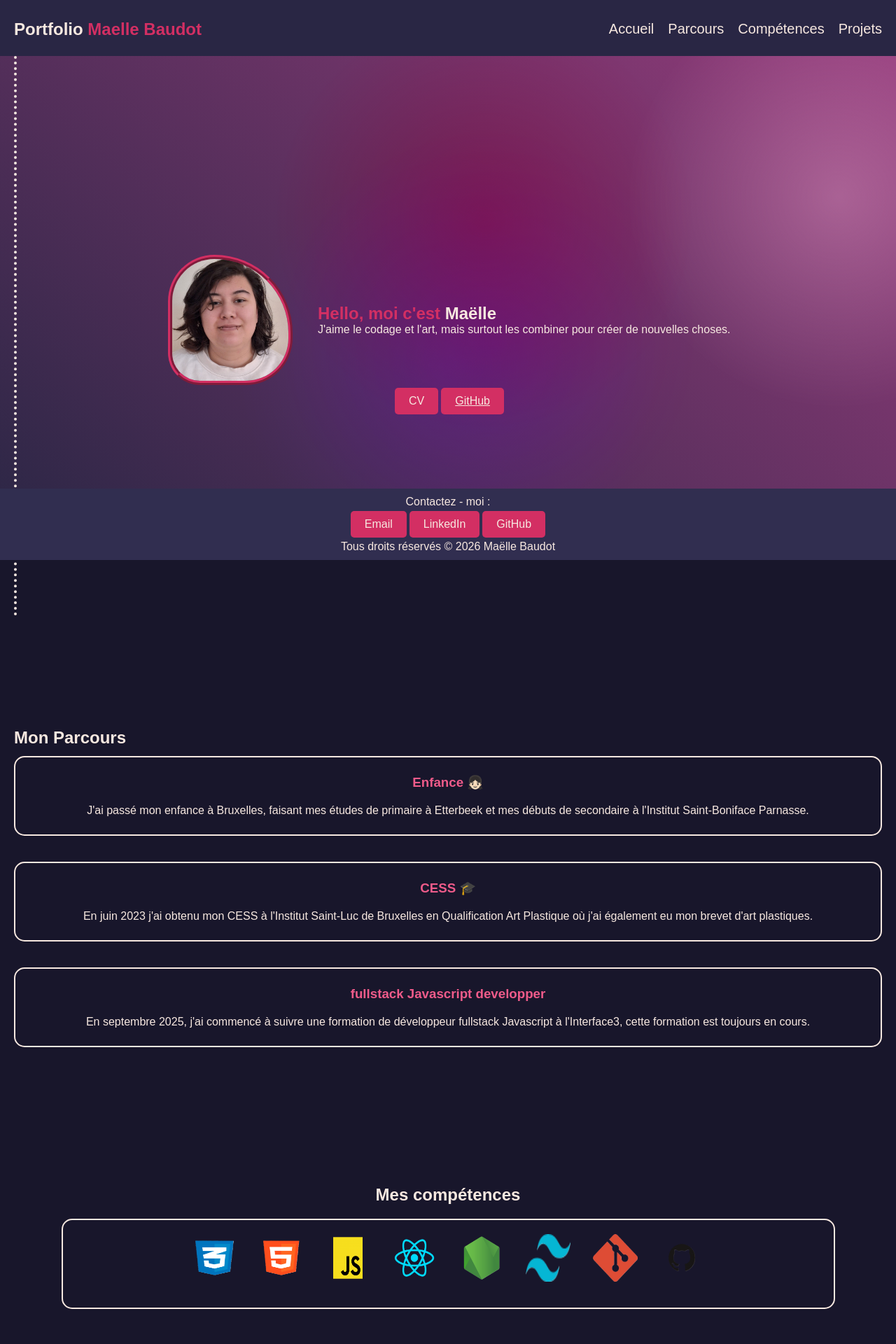
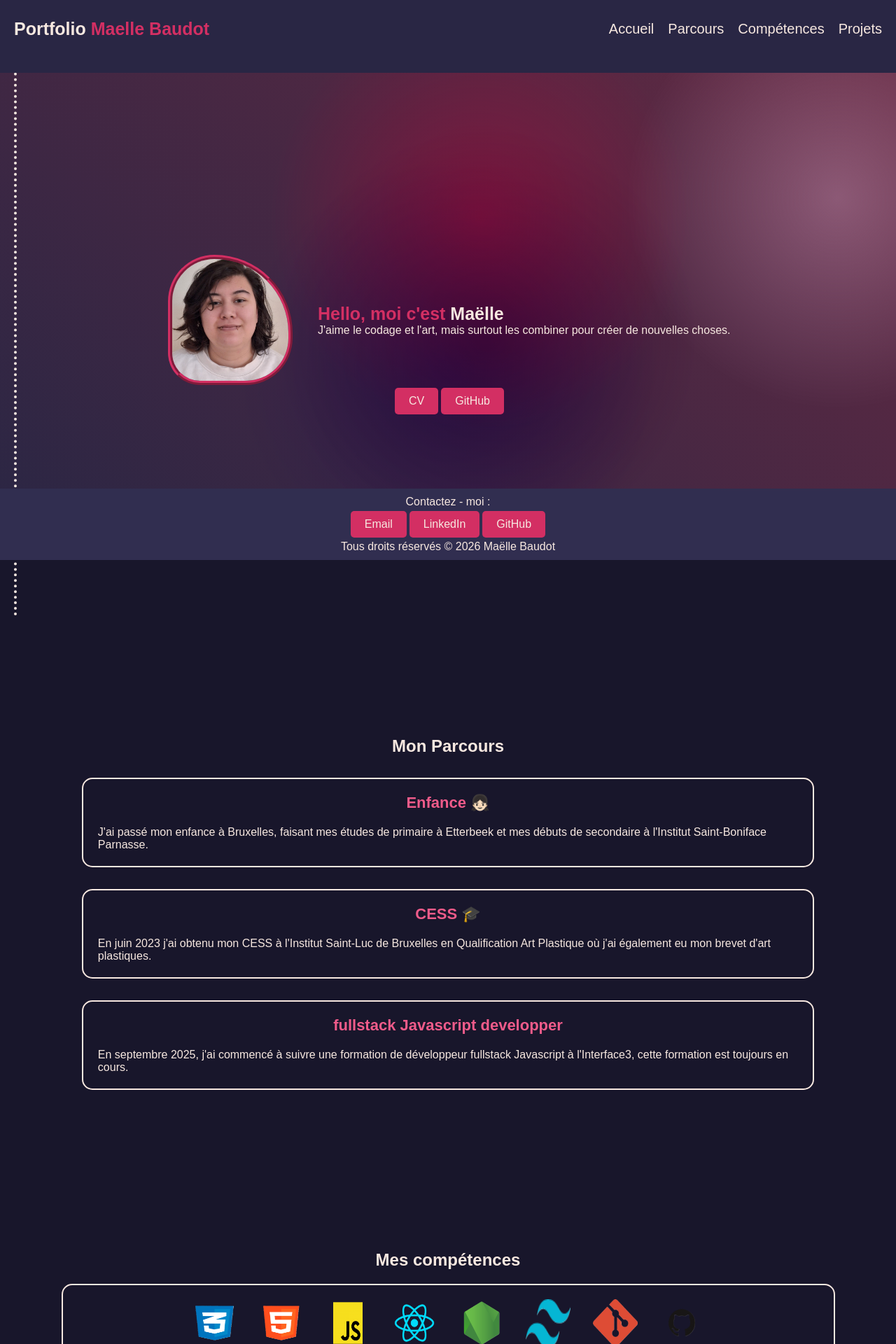
Before and after one commit to LostRibby/portfolio_maelle_baudot, a React (Vite) app: page / in a window 1280 px wide. Shown: the top 1920 px of the page at 70% size. Built offline with nearby package versions, Linux system fonts and the light colour scheme.

Commit message:
final changes

```diff
--- a/src/App.css
+++ b/src/App.css
@@ -20,16 +20,16 @@
     margin: auto;
 
     --color-bg1: #292644;
-    --color-bg2: #973c7d;
+    --color-bg2: #662942;
 
 
-    --color1: 135, 129, 189;
-    --color2: 164, 30, 72;
-    --color3: 247, 232, 224;
-    --color4: 138, 62, 150;
-    --color5: 85, 151, 130;
+    --color1: 71, 63, 143;
+    --color2: 255, 47, 113;
+    --color3: 255, 255, 255;
+    --color4: 72, 6, 82;
+    --color5: 68, 250, 192;
 
-    --color-intercative: 65, 26, 38;
+    --color-intercative: 121, 64, 133;
 
     --circle-size: 80%;
     --blending: soft-light;
--- a/src/App.jsx
+++ b/src/App.jsx
@@ -1,5 +1,6 @@
+import './App.css'
+import { useEffect } from 'react';
 
-import './App.css'
 import { Accueil } from './Portfolio/1_accueil';
 import NavBar from './Portfolio/0_NavBar';
 import { Parcours } from './Portfolio/2_parcours';
@@ -7,52 +8,38 @@ import { Compétences } from './Portfolio/3_compétences';
 import { Projets } from './Portfolio/4_projets'
 import { Contact } from './Portfolio/5_contact';
 
-
-
-
 function App() {
-
 
   return (
     <div className="App">
 
+
       <div className="gradient-bg">
-
         <div className="gradient-container">
           <div className="g1"></div>
           <div className="g2"></div>
           <div className="g3"></div>
           <div className="g4"></div>
           <div className="g5"></div>
+          <div className="interactive"></div>
         </div>
-    </div>
+      </div>
 
 
       <div className='content'>
-  {/* <NavBar /> */}
-  <NavBar />
-        {/* <Accueil /> */}
+        <NavBar />
         <Accueil />
-
-        {/* <Parcours /> */}
         <Parcours />
-
-        {/* <Compétences /> */}
         <Compétences />
-
-        {/* <Projets /> */}
         <Projets />
 
+        <footer>
+          <Contact />
+        </footer>
+      </div>
 
-      {/* <Contact /> */}
-
-      <footer>
-        <Contact />
-      </footer>
-
-</div>
     </div>
   );
 }
 
-export default App
+export default App;
--- a/src/Portfolio/NavBar.module.css
+++ b/src/Portfolio/NavBar.module.css
@@ -14,7 +14,7 @@ h1 {
   }
 
   .header {
-    height: 10%;
+    height: 13%;
     align-items: center;
     gap: 50%;
     top: 0;
--- a/src/Portfolio/Portfolio.module.css
+++ b/src/Portfolio/Portfolio.module.css
@@ -13,6 +13,12 @@ section {
 /* Titles */
 h1, h3 {
   color: #ef5b8a;
+}
+h1{
+    font-size: 25px;
+}
+h3{
+    font-size: 22px;
 }
 /* boutons */
 button {
@@ -59,6 +65,9 @@ padding: 2%;
         cursor: pointer;
         border-radius: 5px;
 }
+a, a::after{
+    text-decoration: none;
+}
 /* Image */
 .pdp {
   width: 15%;
@@ -68,6 +77,14 @@ padding: 2%;
 }
 
 /* Parcours */
+.parcoursContainer{
+    display: flex;
+    flex-direction: column;
+    align-items: center;
+    gap: 20px;
+    margin-top:1%;
+    margin-bottom: 3%;
+}
 .parcours1{
     display: flex;
     flex-direction: column;
@@ -85,6 +102,7 @@ padding: 2%;
   display: flex;
   flex-wrap: wrap;
   justify-content: center;
+
 }
 .projetImage {
   width: 50%;
@@ -94,12 +112,15 @@ padding: 2%;
 .projet {
   border: 2px solid #f7e8e0;
   padding: 20px;
-  margin: 10px;
+  margin: 10%;
   border-radius: 15px;
   display: flex;
     flex-direction: column;
     align-items: center;
 
+}
+.title{
+    text-align: center;
 }
 
 .competencesContainer{
```
